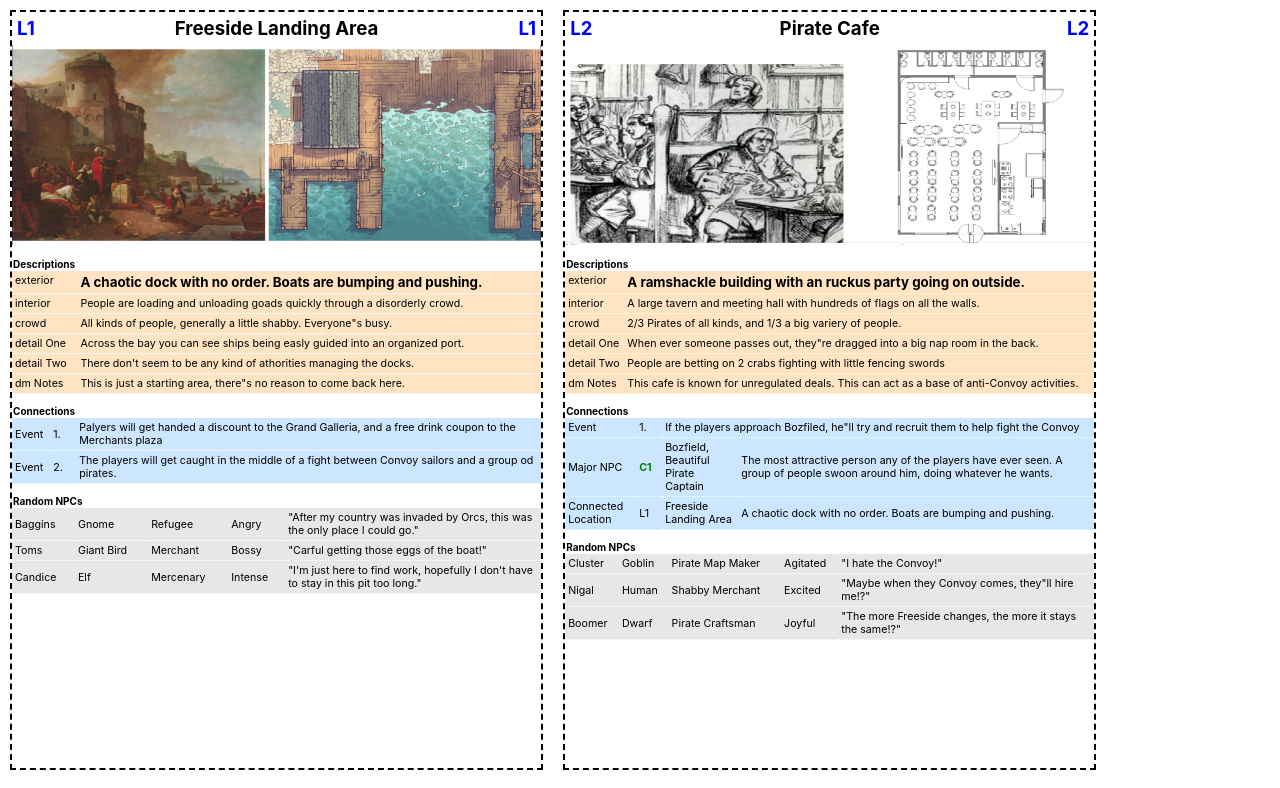
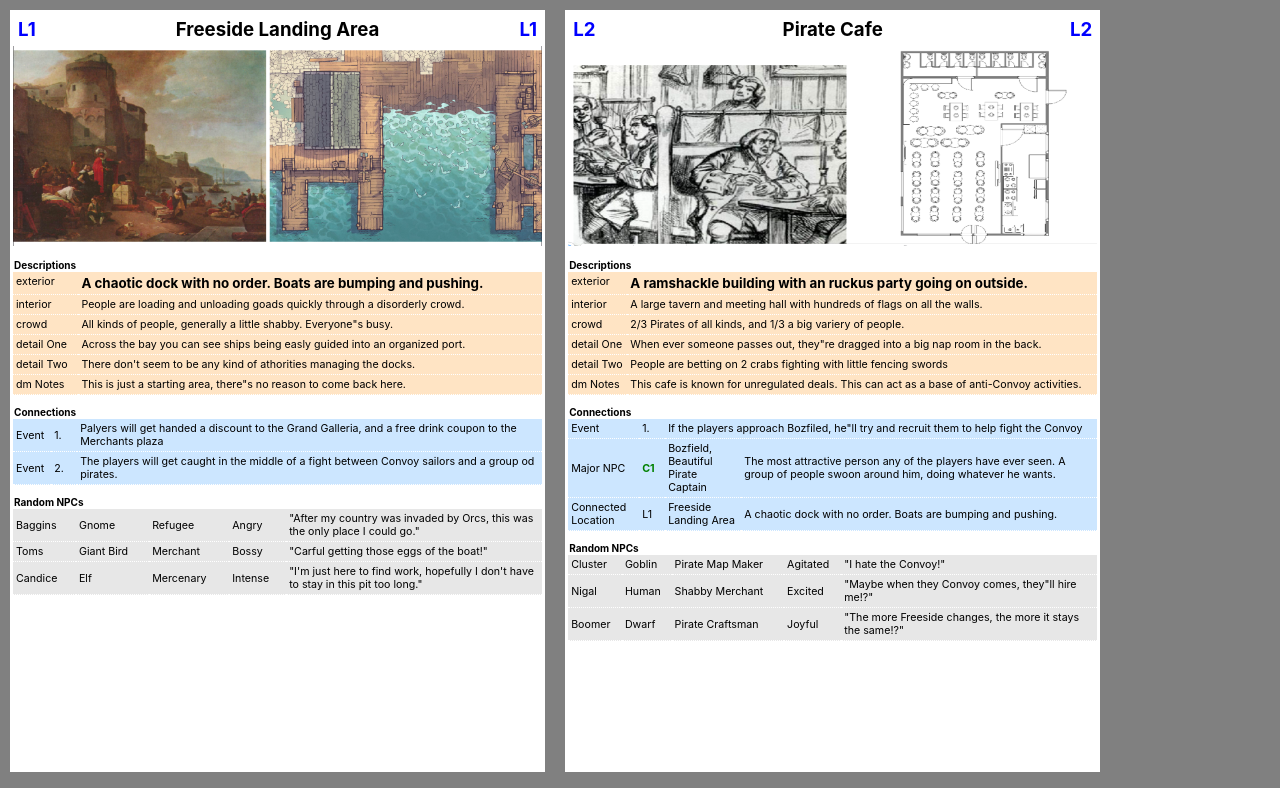
Before and after one commit to danielpennypacker/freeside, a React (Create React App) app: page / in a window 1280 px wide. Shown: the top 788 px of the page. Built offline with nearby package versions, Linux system fonts and the light colour scheme.

Commit message:
fixing grid layout

```diff
--- a/src/App.css
+++ b/src/App.css
@@ -6,6 +6,7 @@ body, body * {
 .App {
   display: flex;
   flex-wrap: wrap;
+  background-color: gray;
 }
 
 .Character th,
@@ -15,9 +16,10 @@ body, body * {
 
 .Location,
 .Character {
+  padding: 3px;
   height: 20cm;
   width: 14cm;
-  border: 2px dashed black;
+  background-color: white;
   margin: 10px;
   font-size: 10px;
 }
```
